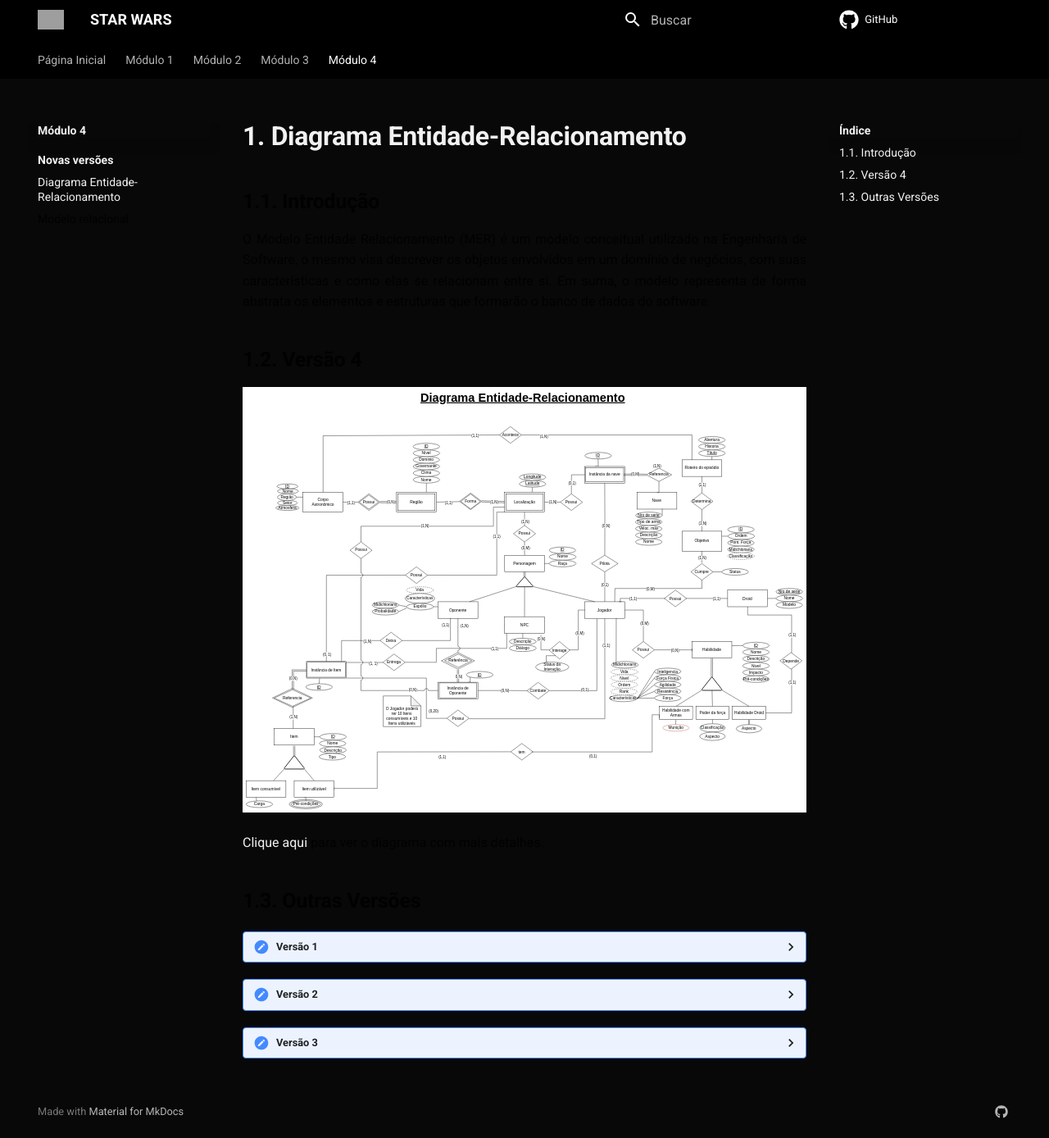
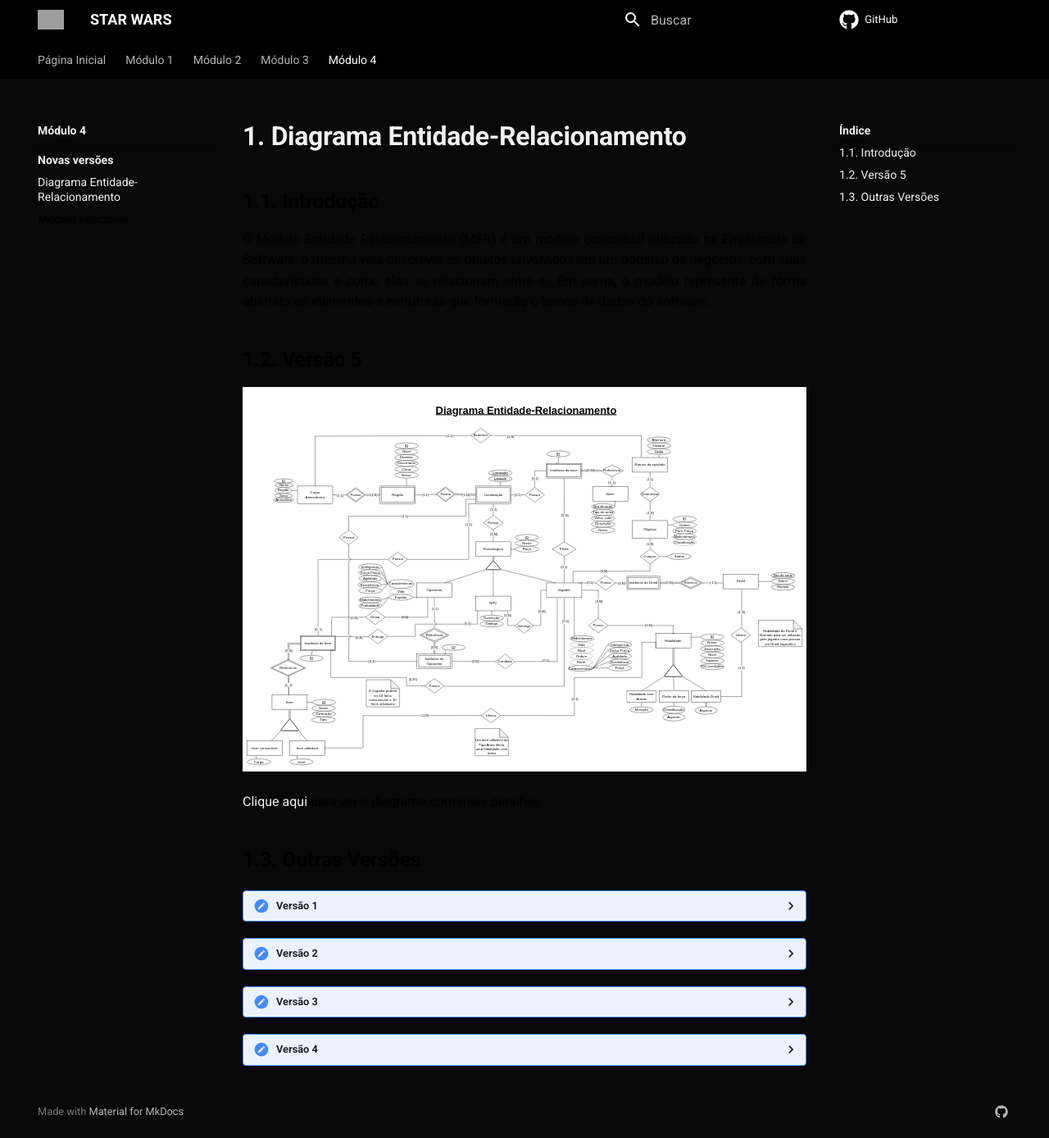
Before and after one commit to SBD1/Grupo02-starWars, an MkDocs documentation site: the page built from docs/modulo1/der.md, in a window 1280 px wide and 1388 px high. Shown: the whole window at 82% size. Built offline with MkDocs 1.6.1 and Material for MkDocs 9.7.7, drawn with Linux system fonts in a browser that asks for light colours; comment, search, counter and statistics services are not loaded; some of the changed text lies outside the part shown; grey boxes are pictures that could not be loaded.

Commit message:
Adicionada a versao 5 do der

```diff
--- a/docs/modulo1/der.md
+++ b/docs/modulo1/der.md
@@ -4,10 +4,10 @@
 
 <p style='text-align: justify;'>O Modelo Entidade Relacionamento (MER) é um modelo conceitual utilizado na Engenharia de Software, o mesmo visa descrever os objetos envolvidos em um domínio de negócios, com suas características e como elas se relacionam entre si. Em suma, o modelo representa de forma abstrata os elementos e estruturas que formarão o banco de dados do software. </p>
 
-## **1.2. Versão 4**
-![Diagrama Entidade-Relacionamento](modulo1/../img/der-v4.svg)
+## **1.2. Versão 5**
+![Diagrama Entidade-Relacionamento](modulo1/../img/der-v5.svg)
 
-<a href="https://sbd1.github.io/Grupo02-starWars/modulo1/img/der-v4.svg" target="_blank">Clique aqui</a> para ver o diagrama com mais detalhes.
+<a href="https://sbd1.github.io/Grupo02-starWars/modulo1/img/der-v5.svg" target="_blank">Clique aqui</a> para ver o diagrama com mais detalhes.
 
 ## **1.3. Outras Versões**
 
@@ -30,7 +30,15 @@
 <details>
   <summary>Versão 3</summary>
 
-  <img src="https://sbd1.github.io/Grupo02-starWars/modulo1/img/der-v3.svg" alt="Modelo Relacional v0.1">
+  <img src="https://sbd1.github.io/Grupo02-starWars/modulo1/img/der-v3.svg">
 
   <a href="https://sbd1.github.io/Grupo02-starWars/modulo1/img/der-v3.svg" target="_blank">Clique aqui</a> para ver o diagrama com mais detalhes.
 </details>
+
+<details>
+  <summary>Versão 4</summary>
+
+  <img src="https://sbd1.github.io/Grupo02-starWars/modulo1/img/der-v4.svg"">
+
+  <a href="https://sbd1.github.io/Grupo02-starWars/modulo1/img/der-v4.svg" target="_blank">Clique aqui</a> para ver o diagrama com mais detalhes.
+</details>
```
